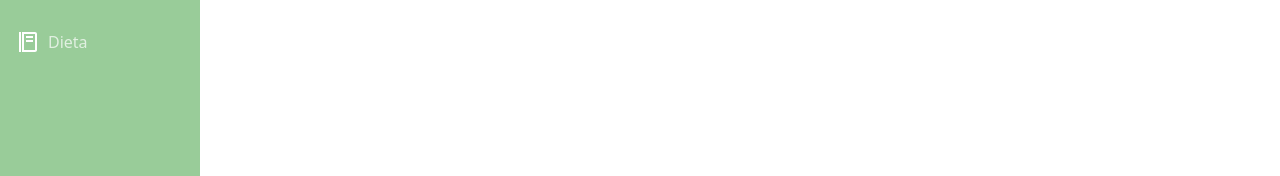
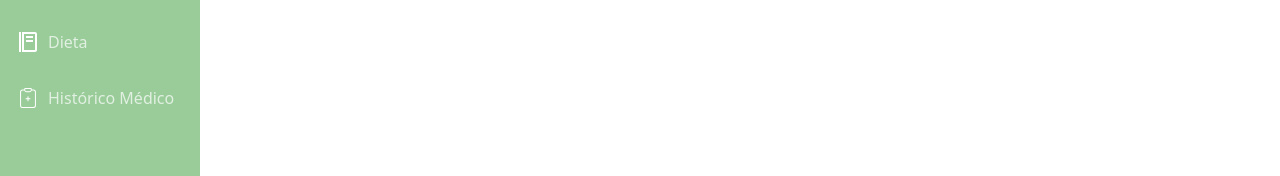
Before and after one commit to alevaristofig/sistema_controle_peso_frt, a React (Create React App) app: page /pessoa in a window 1280 px wide. Shown: the part 472-648 px from the top of the page. Built offline with nearby package versions, Linux system fonts and the light colour scheme; sample sign-in values are in the browser's storage.

Commit message:
Criação do menu Histórico Médico

```diff
--- a/src/componentes/Cabecalho/index.tsx
+++ b/src/componentes/Cabecalho/index.tsx
@@ -7,6 +7,7 @@ import { LiaWeightHangingSolid, LiaRunningSolid  } from 'react-icons/lia';
 import { GiWeightLiftingUp } from 'react-icons/gi';
 import { FaBowlFood } from 'react-icons/fa6';
 import { BiFoodMenu } from "react-icons/bi";
+import { CiMedicalClipboard } from "react-icons/ci";
 
 import styles from './Cabecalho.module.css';
 
@@ -23,6 +24,7 @@ const Cabecalho = (): ReactElement => {
     const IconeTreino = GiWeightLiftingUp as unknown as React.FC<React.SVGProps<SVGSVGElement>>;
     const IconeAlimento = FaBowlFood as unknown as React.FC<React.SVGProps<SVGSVGElement>>;
     const IconeDieta = BiFoodMenu as unknown as React.FC<React.SVGProps<SVGSVGElement>>;
+    const IconeHistoricoMedico = CiMedicalClipboard as unknown as React.FC<React.SVGProps<SVGSVGElement>>;
 
 
     return(
@@ -59,6 +61,10 @@ const Cabecalho = (): ReactElement => {
                 <Link to="/dieta/0">
                     <IconeDieta  color="#fff" fontSize={24} /> Dieta
                 </Link>
+
+                <Link to="/historicomedico/0">
+                    <IconeHistoricoMedico color='#fff' fontSize={24} /> Histórico Médico
+                </Link>
             </div>
         </>
     )
```
